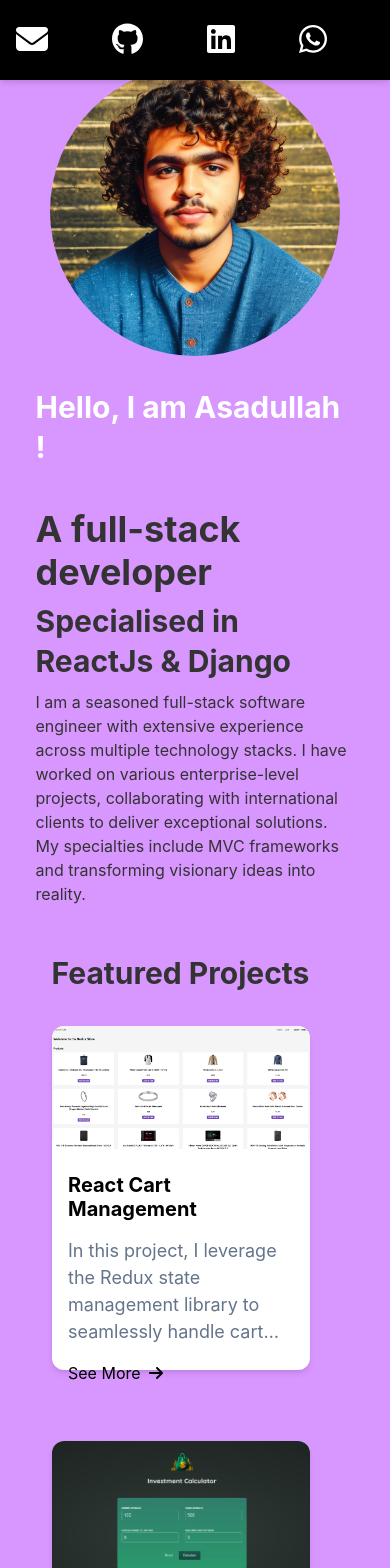
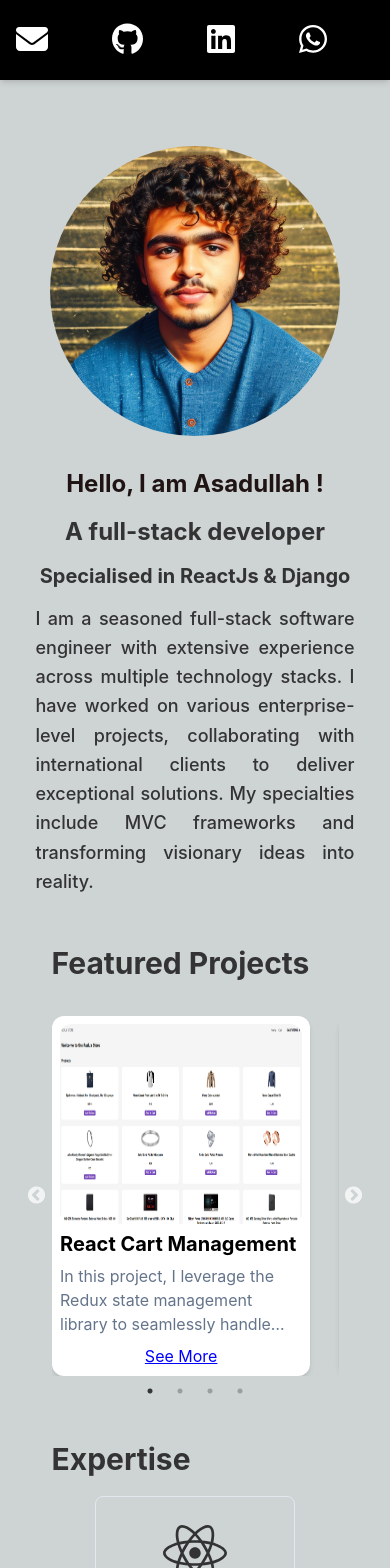
Before and after one commit to AsadullahBajwa/meta-asad-portfolio, a React (Create React App) app: page / in a window 390 px wide. Shown: the top 1568 px of the page. Built offline with nearby package versions, Linux system fonts and the light colour scheme; grey boxes are pictures that could not be loaded.

Commit message:
theme updates and styling

```diff
--- a/package.json
+++ b/package.json
@@ -17,12 +17,15 @@
     "aos": "^2.3.4",
     "autoprefixer": "^10.4.17",
     "formik": "^2.2.9",
-    "framer-motion": "^7.3.5",
+    "framer-motion": "^7.10.3",
     "postcss": "^8.4.33",
     "react": "^18.2.0",
     "react-dom": "^18.2.0",
     "react-icons": "^5.0.1",
     "react-scripts": "5.0.1",
+    "react-slick": "^0.30.2",
+    "slick-carousel": "^1.8.1",
+    "swiper": "file:swiper/modules/navigation",
     "tailwindcss": "^3.4.1",
     "web-vitals": "^2.1.4",
     "yup": "^0.32.11"
--- a/src/components/Card.js
+++ b/src/components/Card.js
@@ -1,43 +1,50 @@
 import { Heading, HStack, Image, Text, VStack } from "@chakra-ui/react";
 import { FontAwesomeIcon } from "@fortawesome/react-fontawesome";
 import { faArrowRight } from "@fortawesome/free-solid-svg-icons";
-import React,{useEffect} from "react";
-import { animate, transform } from "framer-motion";
+import React, { useEffect } from "react";
 import Aos from "aos";
-import 'aos/dist/aos.css';
+import "aos/dist/aos.css";
 
-const Card = ({ title, description, imageSrc,url }) => {
+const Card = ({ title, description, imageSrc, url }) => {
   useEffect(() => {
     Aos.init({ duration: 2000 });
   }, []);
+
   return (
-    <a href={url} target="_blank">
+    <a href={url} target="_blank" style={{ textDecoration: "none" }}>
       <VStack
         color="black"
         backgroundColor="white"
         cursor="pointer"
         borderRadius="xl"
-       width="90%" // Set width to 100% for responsiveness
-       height="90%"
-       boxShadow="md" // Add a shadow for a more card-like appearance
-      //  _hover={transform:"translateY(-10px)"}
-       justifyContent="space-evenly"
-       pb={2}
+        width="90%"
+        height="auto"
+        boxShadow="md"
+        justifyContent="space-between"
+        p={2}
         data-aos="flip-left"
+        _hover={{ transform: "translateY(-5px)", transition: "transform 0.3s" }}
       >
-       <Image borderRadius="xl" src={imageSrc} alt={title} width="100%" height="70%" /> {/* Set image width to 100% for responsiveness */}
-       <VStack spacing={4} p={4} alignItems="flex-start" width="100%"> {/* Set width to 100% for responsiveness */}
-         <HStack justifyContent="space-between" alignItems="center" width="100%"> {/* Set width to 100% for responsiveness */}
-           <Heading as="h3" size="md" width="80%"> {/* Set width to 80% for responsiveness */}
+        <Image
+          borderRadius="xl"
+          src={imageSrc}
+          alt={title}
+          width="100%"
+          height="200px"
+          // objectFit="cover"
+        />
+        <VStack spacing={2} alignItems="flex-start" width="100%">
+          <Heading as="h3" size="md" textAlign="center">
             {title}
           </Heading>
-         </HStack>
-         <Text color="#64748b" fontSize="lg" noOfLines={[4, 3, 2]}>
+          <Text color="#64748b" fontSize="md" noOfLines={[3, 2, 2]} textAlign="start">
             {description}
           </Text>
-         <HStack spacing={2} alignItems="center" width="100%"> {/* Set width to 100% for responsiveness */}
-           <p><a href={url} target="_blank">See More</a></p>
-           <FontAwesomeIcon icon={faArrowRight} size="1x" />
+          <HStack justifyContent="center" alignItems="center" width="100%">
+            <Text fontSize="md" color="blue" textDecoration="underline">
+              See More
+            </Text>
+            {/* <FontAwesomeIcon icon={faArrowRight} size="1x" /> */}
           </HStack>
         </VStack>
       </VStack>
--- a/src/components/CertificateSection.js
+++ b/src/components/CertificateSection.js
@@ -46,7 +46,7 @@ const certificates = [
 const CertificateSection = () => {
   return (
     <FullScreenSection
-      backgroundColor="#d896ff"
+      backgroundColor="#ced3d4"
       isDarkBackground
       p={8}
       alignItems="flex-start"
--- a/src/components/ContactMeSection.js
+++ b/src/components/ContactMeSection.js
@@ -51,7 +51,7 @@ const LandingSection = () => {
   return (
     <FullScreenSection
       isDarkBackground
-      backgroundColor="#d896ff"
+      backgroundColor="#ced3d4"
       py={[8, 12, 16]} // Responsive padding
       spacing={[4, 6, 8]} // Responsive spacing
     >
--- a/src/components/FullScreenSection.js
+++ b/src/components/FullScreenSection.js
@@ -7,12 +7,12 @@ import { VStack } from "@chakra-ui/react";
 const FullScreenSection = ({ children, isDarkBackground, ...boxProps }) => {
   return (
     <VStack
-      backgroundColor={boxProps.backgroundColor}
+      backgroundColor="#ced3d4"
       color={isDarkBackground ? "#333333" : "black"}
     >
       <VStack
         maxWidth="90%" // Responsive max width
-        minHeight="100vh"
+        // minHeight="100vh"
         padding={[4, 8, 12]} // Responsive padding
         {...boxProps}
       >
--- a/src/components/LandingSection.js
+++ b/src/components/LandingSection.js
@@ -8,53 +8,77 @@ import {
   Center,
   useBreakpointValue,
   Stack,
+  Text,
 } from "@chakra-ui/react";
+import { motion } from "framer-motion";
 import FullScreenSection from "./FullScreenSection";
-// import pp from '../images/pp.jpeg';
 import profilePic from "../images/ai pp (2).jpg";
-// import { useBreakpointValue } from "@chakra-ui/react";
 
 const greeting = "Hello, I am Asadullah !";
 const bio1 = "A full-stack developer";
 const bio2 = "Specialised in ReactJs & Django";
 const about =
   "I am a seasoned full-stack software engineer with extensive experience across multiple technology stacks. I have worked on various enterprise-level projects, collaborating with international clients to deliver exceptional solutions. My specialties include MVC frameworks and transforming visionary ideas into reality.";
-const breakpoints = {
-  base: "0em", // 0px
-  sm: "30em", // ~480px. em is a relative unit and is dependant on the font size.
-  md: "48em", // ~768px
-  lg: "62em", // ~992px
-  xl: "80em", // ~1280px
-  "2xl": "96em", // ~1536px
+
+const bio1Variants = {
+  hidden: { opacity: 0, y: 20 },
+  visible: { opacity: 1, y: 0, transition: { duration: 1 } },
 };
 
-// const Stack = useBreakpointValue({ base: VStack, md: HStack });
-// Implement the UI for the LandingSection component according to the instructions.
-// Use a combination of Avatar, Heading and VStack components.
-const LandingSection = () => (
+const wordVariants = {
+  hidden: { opacity: 0, y: 20 },
+  visible: (i) => ({
+    opacity: 1,
+    y: 0,
+    transition: {
+      delay: i * 0.3,
+      duration: 0.6,
+    },
+  }),
+};
+
+const LandingSection = () => {
+  const aboutWords = about.split(" ");
+
+  return (
     <FullScreenSection
       justifyContent="center"
       alignItems="center"
       isDarkBackground
-    backgroundColor="#d896ff"
+      backgroundColor="#ced3d4"
     >
       <Stack
         direction={["column-reverse", "row"]}
         spacing={[8, 32]}
         align={"center"}
+        marginTop={["25%", "10%"]}
+        textAlign={["center","left"]}
       >
-      <VStack>
-        <Heading as="h3" size="xl" color='white'>
+        <VStack align={["center","start"]} spacing={4}>
+          <Heading as="h3" size={["lg", "xl"]} color="#1f1313">
             {greeting}
           </Heading>
-        <br />
-        <Heading as="h3" size="2xl">
+          <motion.div
+            initial="hidden"
+            animate="visible"
+            variants={bio1Variants}
+          >
+            <Heading as="h3" size={["lg", "2xl"]} color="black.300">
               {bio1}
             </Heading>
-        <Heading as="h3" size="xl">
+          </motion.div>
+          <Heading as="h3" size={["md", "xl"]} color="black.300">
             {bio2}
           </Heading>
-        <p>{about}</p>
+          <Text
+            fontSize="lg"
+            fontWeight="medium"
+            color="black.900"
+            textAlign="justify"
+            lineHeight="tall"
+          >
+            {about}
+          </Text>
         </VStack>
         <Image
           boxSize={[290, 450]}
@@ -66,5 +90,6 @@ const LandingSection = () => (
       </Stack>
     </FullScreenSection>
   );
+};
 
 export default LandingSection;
--- a/src/components/ProjectsSection.js
+++ b/src/components/ProjectsSection.js
@@ -2,6 +2,10 @@ import React from "react";
 import FullScreenSection from "./FullScreenSection";
 import { Box, Heading } from "@chakra-ui/react";
 import Card from './Card';
+import Slider from "react-slick";
+import "slick-carousel/slick/slick.css"; // Required CSS
+import "slick-carousel/slick/slick-theme.css"; // Optional theme (adjust styling)
+
 
 const projects = [
   {
@@ -21,7 +25,7 @@ const projects = [
     stack:"ReactJS",
   },
   {
-    title: "Jewllery Shop Landing Page",
+    title: "Jewllery Shop",
     description:"The Landing page was designed for one of my clients to boost his business by making their business presence online.",
     getImageSrc: () => require("../images/mangata-and-gallo.png"),
     url:"https://bajwa-jewellery-shop-landing-page.vercel.app/",
@@ -36,10 +40,29 @@ const projects = [
   },
 ];
 
+const settings = {
+  dots: true, // Enable navigation dots (optional)
+  infinite: true, // Enable infinite loop
+  speed: 500, // Slide transition speed
+  slidesToShow: 3, // Show one card at a time
+  slidesToScroll: 1, // Scroll one card at a time
+  arrows: true, // Enable navigation arrows
+  // padding: "10px",
+  responsive: [
+    { // Responsive adjustments (optional)
+      breakpoint: 768, // Adjust for smaller screens
+      settings: {
+        slidesToShow: 1, // Show 2 cards on smaller screens
+      },
+    },
+  ],
+};
+
+
 const ProjectsSection = () => {
   return (
     <FullScreenSection
-      backgroundColor="#d896ff"
+      backgroundColor="#ced3d4"
       isDarkBackground
       p={8}
       alignItems="flex-start"
@@ -50,9 +73,11 @@ const ProjectsSection = () => {
       </Heading>
       <Box
         display="grid"
-        gridTemplateColumns={["repeat(1, minmax(0, 1fr))", "repeat(2, minmax(0, 1fr))"]}
+        gridTemplateColumns={["repeat(1, minmax(0, 1fr))", "repeat(1, minmax(0, 1fr))"]}
         gridGap={8}
       >
+        {/* <div className="slider-container" style={{ display: "flex", justifyContent: "center", alignItems: "center" }}> */}
+          <Slider {...settings}>
             {projects.map((project) => (
               <Card
                 key={project.title}
@@ -62,6 +87,9 @@ const ProjectsSection = () => {
                 url={project.url}
               />
             ))}
+          </Slider>
+        {/* </div> */}
+
       </Box>
     </FullScreenSection>
   );
--- a/src/components/Technologies.js
+++ b/src/components/Technologies.js
@@ -84,7 +84,7 @@ const TechnologySection = () => {
   },[])
   return (
     <FullScreenSection
-      backgroundColor="#d896ff"
+      backgroundColor="#ced3d4"
       isDarkBackground
       p={8}
       alignItems="flex-start"
```
Also changed, not shown: 1 other file (tests, documents, lock files or other folders). Lines whose indentation alone changed are shown as unchanged.
